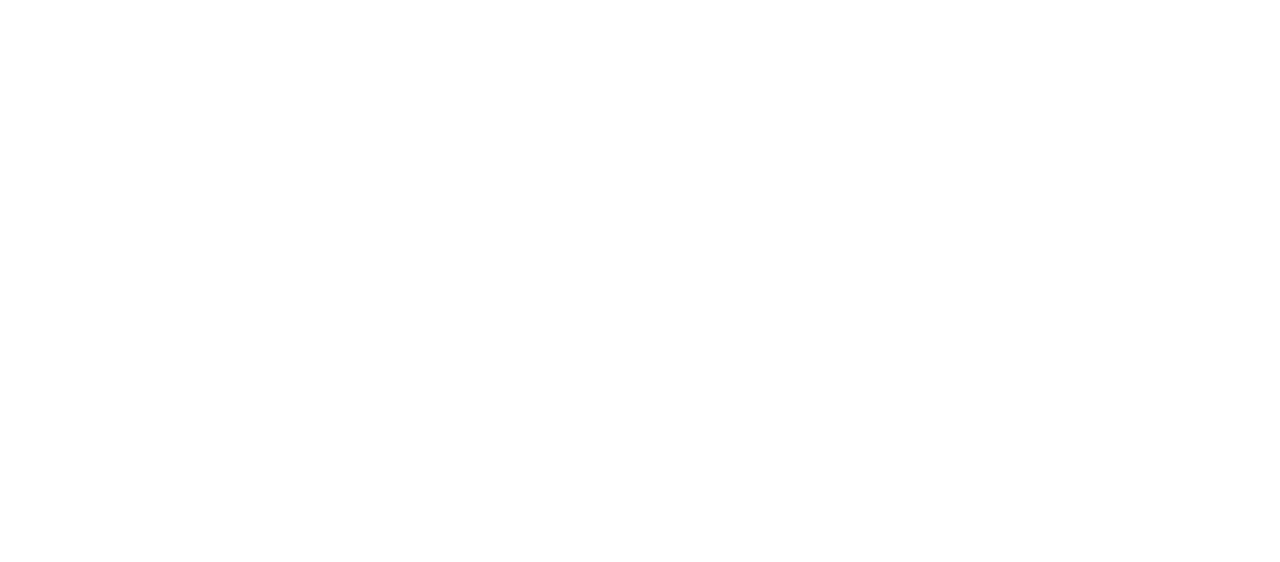
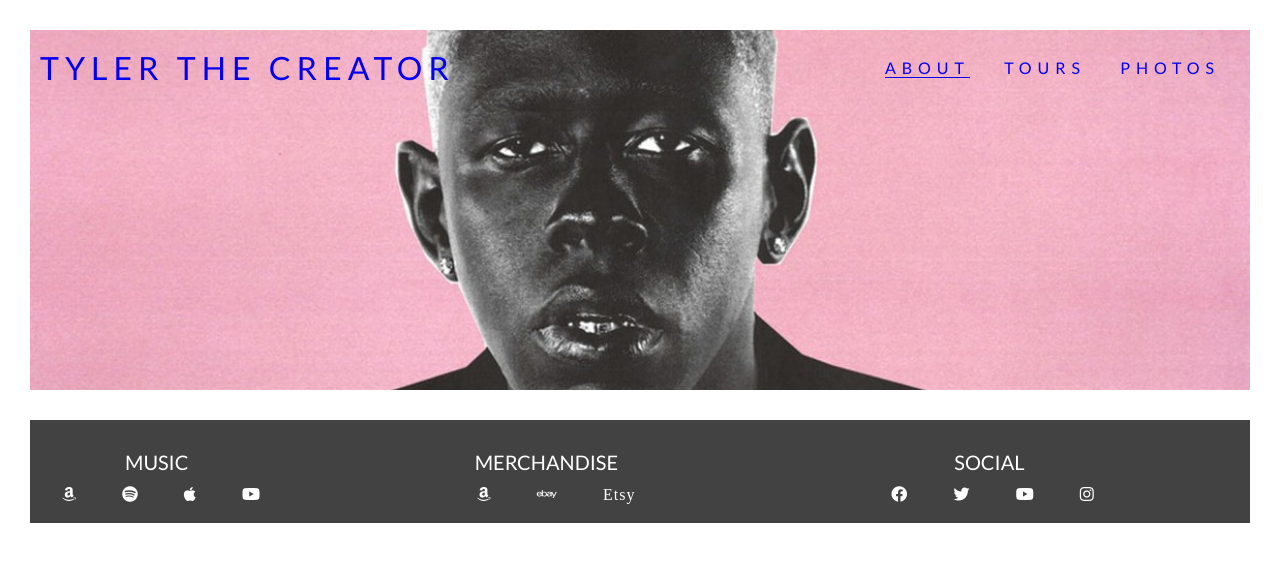
Before and after one commit to gamo-star/Milestone-project-1, a plain HTML site: page index.html in a window 1280 px wide. Drawn offline with nearby package versions, Linux system fonts and the light colour scheme.

Commit message:
almost finished header and footer

```diff
--- a/assets/css/style.css
+++ b/assets/css/style.css
@@ -0,0 +1,114 @@
+@import url('https://fonts.googleapis.com/css2?family=Lato&display=swap');
+
+
+
+/*-----------hero-image-------*/
+
+#tyler-pic{
+    background: url("../images/tyler-igor.jpg");
+    background-repeat: no-repeat;
+    background-size: cover;
+    min-height: 360px;
+    background-position: center;
+    margin: 30px;
+
+/*-----------navigation and title-------*/
+
+}
+#title{
+    text-transform: uppercase;
+    letter-spacing: 6px;
+    float: left;
+    margin-left: 40px;
+    line-height:  75px;
+    font-family: 'Lato', sans-serif;
+    color: rgb(4, 0, 241);
+}
+#nav-list{
+list-style-type: none;
+ float: right;
+ margin-right: 30px;
+}
+
+
+
+.navlink{
+    initial-letter: 10px;
+    font-family: 'Lato', sans-serif;
+    text-transform: uppercase;
+
+}
+li{
+    display: inline;
+
+}
+
+li a{
+text-decoration: none;
+letter-spacing: 6px;
+margin-right: 30px;
+color: rgb(4, 0, 241);
+}
+
+li a:hover{
+    border-bottom: 1px solid;
+}
+
+#nav-list, h2 title{
+line-height: 75px;
+
+}
+
+.active{
+border-bottom: 1px solid;
+}
+
+/*-----------main body-------*/
+
+
+
+
+/*-----------footer-------*/
+
+h5{
+
+    padding-top: 30px;
+    padding-left: 30px;
+    text-transform: uppercase;
+    font-family: 'Lato', sans-serif;
+    color: #ffffff;
+
+}
+
+footer{
+    background-color: rgb(66, 66, 66);
+
+}
+#side-margin-foot{
+    margin: 30px;
+}
+#text-color-foot {
+    color: #ffffff;
+}
+
+.inline-block{
+    display: inline-block;
+}
+
+.footer-icons{
+ color: #ffffff;
+}
+/*----etsy symbol isn't on font awesome so i used the below font family which looks very much like the same font for the logo*/
+#e-icon{
+    color: #ffffff;
+    letter-spacing: 1px;
+    font-family: 'Times New Roman', serif;
+}
+.white-line:hover{
+    border-bottom: 1px solid;
+    color: #ffffff;
+}
+
+.footer-center{
+    padding-left: 95px;
+}
--- a/index.html
+++ b/index.html
@@ -3,20 +3,111 @@
 <head>
     <meta charset="UTF-8">
     <meta name="viewport" content="width=device-width, initial-scale=1.0">
-    <link rel="stylesheet" href="assets/css/style.css">
+    <link rel="stylesheet" href="assets/css/style.css" type="text/css" />
     <link href="https://cdn.jsdelivr.net/npm/bootstrap@5.0.0-beta1/dist/css/bootstrap.min.css" rel="stylesheet" integrity="sha384-giJF6kkoqNQ00vy+HMDP7azOuL0xtbfIcaT9wjKHr8RbDVddVHyTfAAsrekwKmP1" crossorigin="anonymous">
     <link rel="stylesheet" href="https://pro.fontawesome.com/releases/v5.10.0/css/all.css" integrity="sha384-AYmEC3Yw5cVb3ZcuHtOA93w35dYTsvhLPVnYs9eStHfGJvOvKxVfELGroGkvsg+p" crossorigin="anonymous"/>
     <title>Tyler Fanpage</title>
 </head>
 <body>
     <header>
+          <a href="index.html"><h2 id="title">Tyler The Creator</h2></a>
+        <div>
+                <nav>
+            <ul id="nav-list">
+                <li>
+                    <a href="index.html" class="navlink active">About</a>
+                </li>
+                <li>
+                    <a href="#" class="navlink">Tours</a>
+                </li>
+                <li>
+                    <a href="#" class="navlink">Photos</a>
+                </li>
+            </ul>
+        </nav>
+        </div>
+        <div id="tyler-pic">
 
+
+        </div>
     </header>
     <section>
 
     </section>
-    <footer>
+    <footer class="conainer-fluid" id="side-margin-foot">
+        <div class="row">
+            <div class="col-sm-4">
+                <h5 class="footer-center">Music</h5>
+                <ul class="inline-block">
+                    <li>
+                    <a class="white-line" href="https://www.amazon.co.uk/tyler-creator/s?k=tyler+the+creator">
+                        <i class="fab fa-amazon footer-icons" aria-hidden="true"></i>
+                    </a>
+                </li>
+                <li>
+                    <a class="white-line" href="#">
+                        <i class="fab fa-spotify footer-icons" aria-hidden="true"></i>
+                    </a>
+                </li>
+                <li>
+                    <a class="white-line" href="#">
+                        <i class="fab fa-apple footer-icons" aria-hidden="true"></i>
+                    </a>
+                </li>
+                 <li>
+                    <a class="white-line" href="#">
+                        <i class="fab fa-youtube footer-icons" aria-hidden="true"></i>
+                    </a>
+                </li>
+                </ul>
+            </div>
+            <div class="col-sm-4">
+                 <h5>Merchandise</h5>
+                 <ul class="inline-block">
+                 <li>
+                    <a class="white-line" href="https://www.amazon.co.uk/tyler-creator/s?k=tyler+the+creator">
+                        <i class="fab fa-amazon footer-icons" aria-hidden="true"></i>
+                    </a>
+                </li>
+                <li>
+                    <a class="white-line" href="ebay.com">
+                        <i class="fab fa-ebay footer-icons" aria-hidden="true"></i>
+                    </a>
+                </li>
+                <li>
+                    <a class="white-line" href="etsy.com" id="e-icon">
+                        Etsy
+                    </a>
+                </li>
+                 </ul>
+            </div>
+             <div class="col-sm-4">
+            <h5 class="footer-center">Social</h5>
+            <ul class="inline-block">
+                <li>
+                    <a class="white-line" href="facebook.com">
+                        <i class="fab fa-facebook footer-icons" aria-hidden="true"></i>
+                    </a>
+                </li>
+                <li>
+                    <a class="white-line" href="twitter.com">
+                        <i class="fab fa-twitter footer-icons" aria-hidden="true"></i>
+                    </a>
+                </li>
+                <li>
+                    <a class="white-line" href="youtube.com">
+                        <i class="fab fa-youtube footer-icons" aria-hidden="true"></i>
+                    </a>
+                </li>
+                <li>
+                    <a class="white-line" href="instagram.com">
+                        <i class="fab fa-instagram footer-icons" aria-hidden="true"></i>
+                    </a>
+                </li>
 
+            </ul>
+             </div>
+        </div>
     </footer>
 
 </body>
```
Also changed, not shown: assets/images/tyler-faded-image.jpg (added), assets/images/tyler-igor.jpg (added), assets/images/tyler-igor2.jpg (added), 1 other file.
